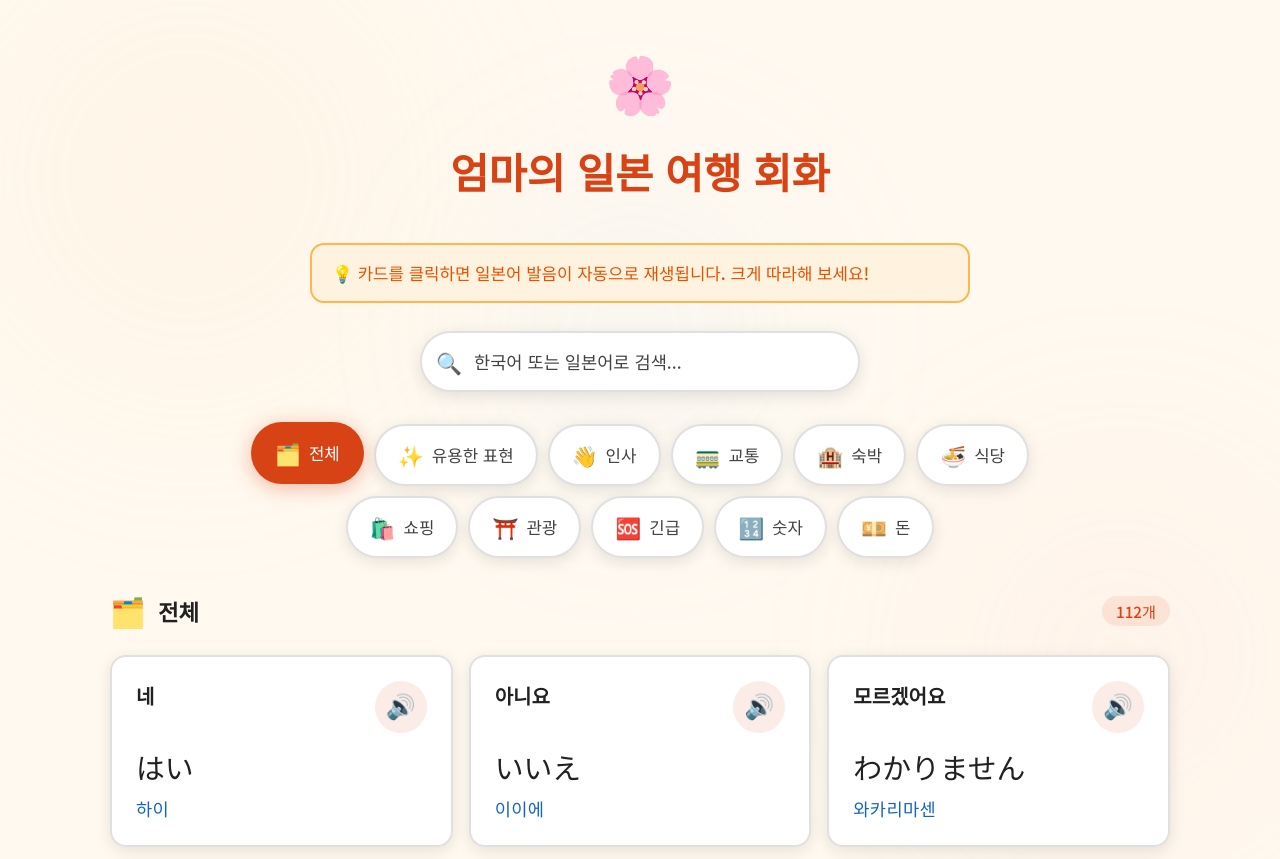
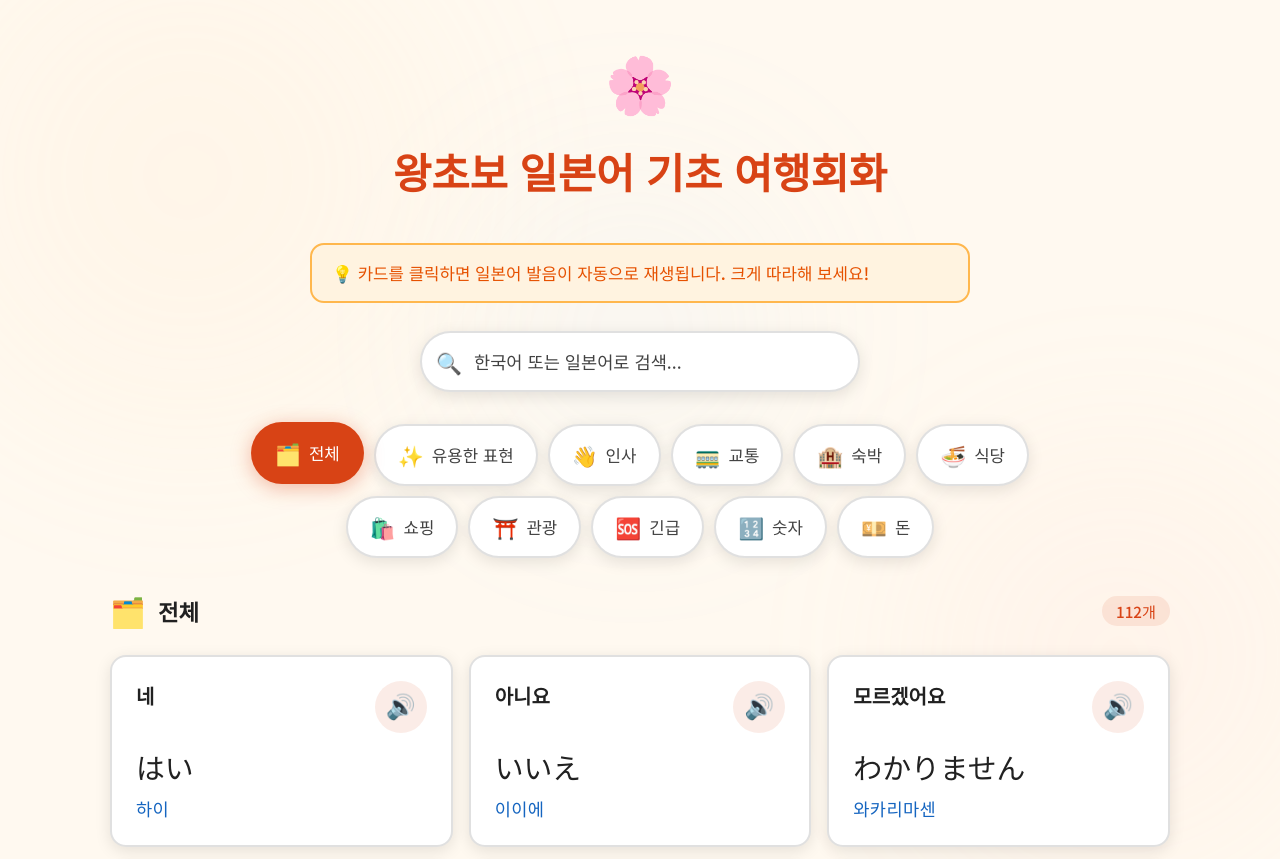
Before and after one commit to sunny8079/japanese, a website: page index.html in a window 1280 px wide. Shown: the top 859 px of the page. Drawn offline with Linux system fonts and the light colour scheme.

Commit message:
feat(seo): 네이버 검색 CTR 최적화 - 왕초보 일본어 기초 여행회화 및 원어민 발음 타이틀/메타 반영

```diff
--- a/index.html
+++ b/index.html
@@ -3,13 +3,13 @@
 <head>
   <meta charset="UTF-8" />
   <meta name="viewport" content="width=device-width, initial-scale=1.0" />
-  <title>엄마의 일본 여행 일본어 회화</title>
-  <meta name="description" content="일본 여행을 위한 기초 일본어 회화 가이드 - 상황별 단어와 문장" />
+  <title>왕초보 일본어 기초 여행회화 🔊 터치하면 나오는 원어민 발음 (식당·쇼핑·길찾기)</title>
+  <meta name="description" content="왕초보를 위한 일본 여행 필수 기초 회화 106개! 식당 주문, 길찾기, 쇼핑 발음을 터치 한 번으로 또렷한 원어민 음성으로 바로 들어보세요. 회원가입/앱설치 없이 즉시 무료 사용." />
 
   <!-- 오픈그래프(OG) 메타 태그 (카카오톡, SNS 공유용) -->
   <meta property="og:type" content="website" />
-  <meta property="og:title" content="엄마의 일본 여행 일본어 회화" />
-  <meta property="og:description" content="일본 여행을 위한 기초 일본어 회화 가이드 - 상황별 단어와 문장" />
+  <meta property="og:title" content="왕초보 일본어 기초 여행회화 🔊 터치하면 나오는 원어민 발음" />
+  <meta property="og:description" content="왕초보를 위한 일본 여행 필수 기초 회화 106개! 식당 주문, 길찾기, 쇼핑 발음을 터치 한 번으로 또렷한 원어민 음성으로 바로 들어보세요." />
   <meta property="og:image" content="https://japanese-wine.vercel.app/icon-512.png" />
   <meta property="og:url" content="https://japanese-wine.vercel.app/" />
 
@@ -685,7 +685,7 @@
     <button id="pwaInstallBtn" class="pwa-install-btn">📲 홈 화면에 추가</button>
   </div>
   <span class="header-emoji">🌸</span>
-  <h1>엄마의 일본 여행 회화</h1>
+  <h1>왕초보 일본어 기초 여행회화</h1>
 </header>
 
 <!-- 팁 배너 -->
```
Also changed, not shown: manifest.json.
